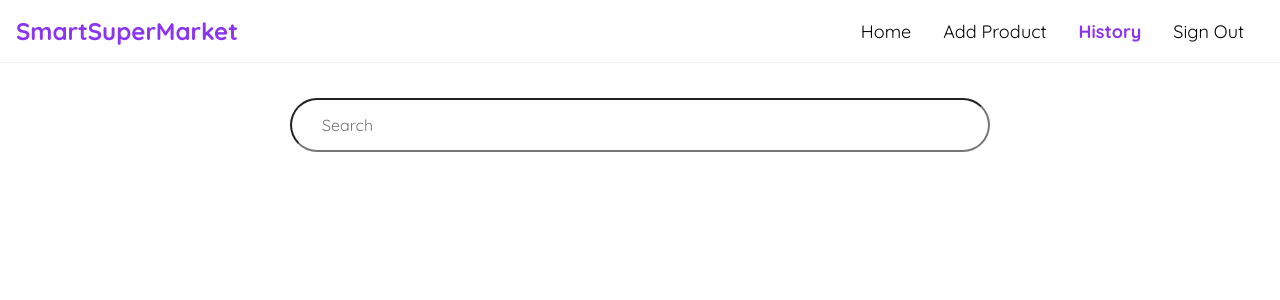
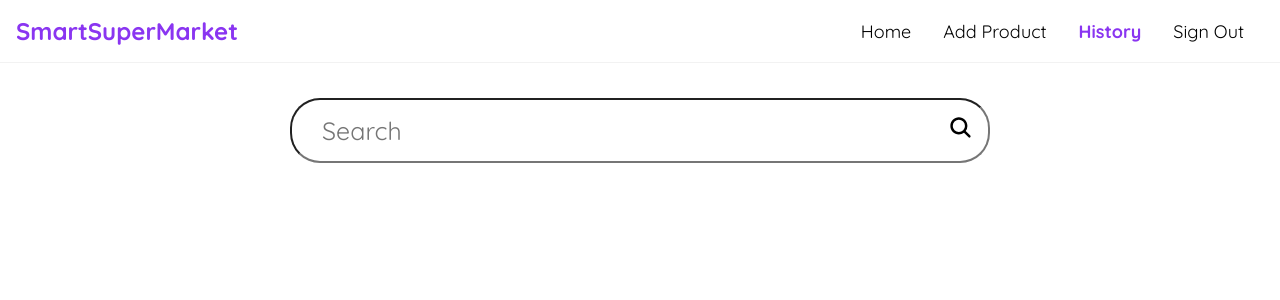
Before and after one commit to Mariem2Mostafa/SmartSuper-Market, a React (Create React App) app: page /SmartSuper-Market/History in a window 1280 px wide. Shown: the top 300 px of the page. Built offline with nearby package versions, Linux system fonts and the light colour scheme.

Commit message:
searchButtonADD

```diff
--- a/package.json
+++ b/package.json
@@ -13,7 +13,7 @@
     "react-dom": "^18.2.0",
     "react-firebase-hooks": "^5.1.1",
     "react-icon": "^1.0.0",
-    "react-icons": "^5.0.1",
+    "react-icons": "^5.1.0",
     "react-router-dom": "^5.3.4",
     "react-scripts": "5.0.1",
     "uuid": "^9.0.1",
@@ -21,8 +21,8 @@
   },
   "scripts": {
     "start": "react-scripts start",
-    "predeploy":"npm run build",
-    "deploy":"gh-pages -d build",
+    "predeploy": "npm run build",
+    "deploy": "gh-pages -d build",
     "build": "react-scripts build",
     "test": "react-scripts test",
     "eject": "react-scripts eject"
--- a/src/components/History.js
+++ b/src/components/History.js
@@ -1,13 +1,25 @@
-import React from 'react'
+import React, { useState } from 'react'
 import './StylesPages.css'
+import { IoSearch } from "react-icons/io5";
+
 
 const History = () => {
+    const [search, setSearch] = useState("");
+
+    const handleSearch = () => {
+        console.log("Search..")
+    }
     return (
 
         <div className="history">
             <div>
                 <div className="inputSearch">
-                <input type='text' placeholder='Search'></input>
+                    <form onSubmit={handleSearch}>
+                        <input type='text' placeholder='Search'
+                            onChange={(e) => setSearch(e.target.value)}></input>
+                        <button><IoSearch/></button>
+                    </form>
+
             </div>
 
                 <div className="data">
--- a/src/components/StylesPages.css
+++ b/src/components/StylesPages.css
@@ -332,6 +332,10 @@ nav h1 {
     margin-bottom: 50px;
 }
 
+.history form {
+    border-radius: 25px;
+    position: relative;
+}
 .history input {
     width: 700px;
     padding: 15px 30px 15px 30px;
@@ -339,8 +343,28 @@ nav h1 {
     font-size: 1em;
     margin-bottom: 50px;
     margin-top: 15px;
+    display: block;
+    font-size: 25px;
+}
+.history form input:focus {
+    outline: none;
 
 }
+.history form button {
+    position: absolute;
+        top: 0;
+        right: 5px;
+        width: 50px;
+        height: 100%;
+        border-radius: 50%;
+        cursor: pointer;
+        border: none;
+        font-size: 25px;
+        background: none;
+}
+
+
+
 
 
 
```
Also changed, not shown: 1 other file (tests, documents, lock files or other folders).
